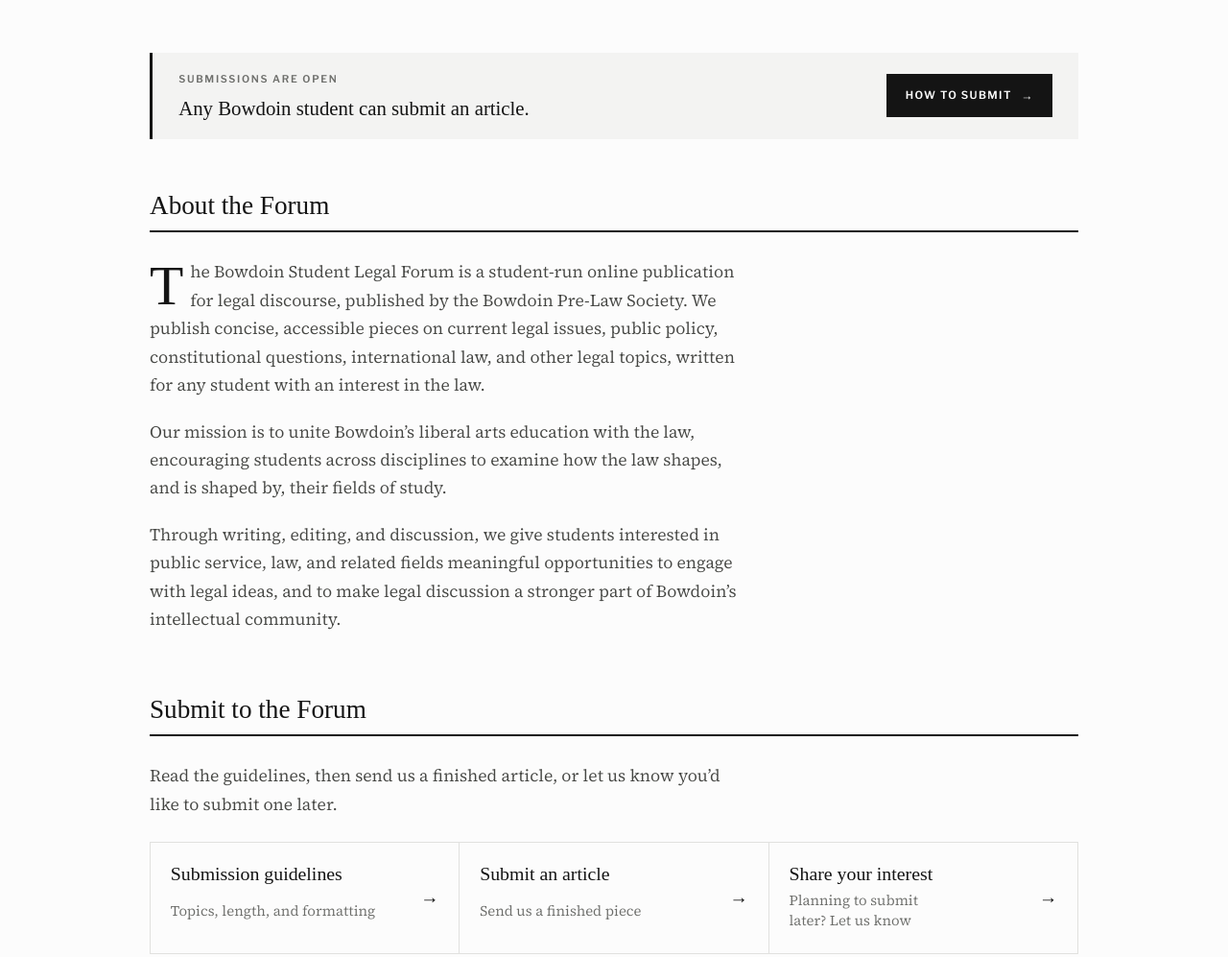
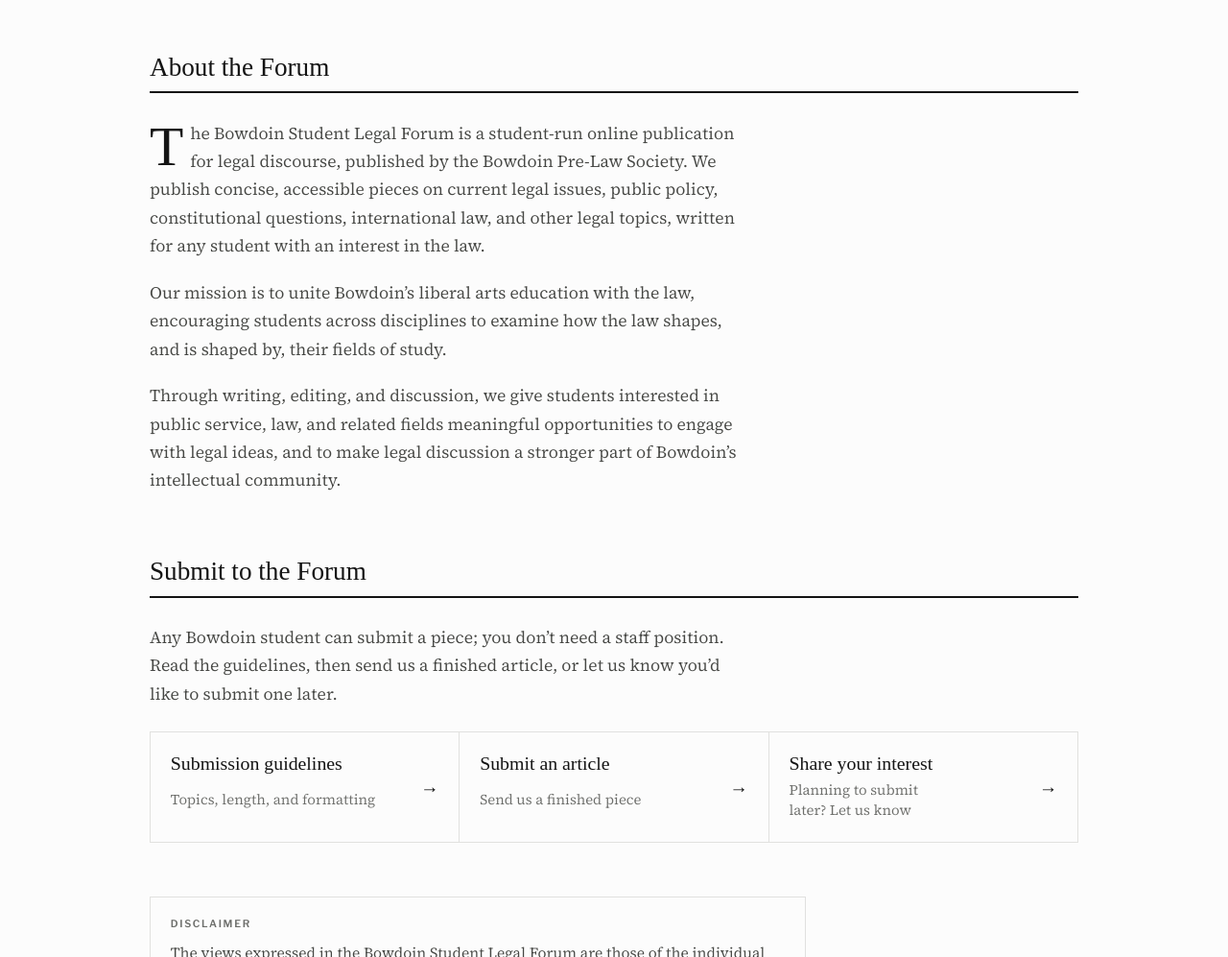
Before and after one commit to BWULAWR/website, a plain HTML site: page index.html in a window 1280 px wide. Shown: the part 339-1336 px from the top of the page at 96% size. Drawn offline with nearby package versions, Linux system fonts and the light colour scheme; a web font is replaced by a local one.

Commit message:
Add files via upload

```diff
--- a/index.html
+++ b/index.html
@@ -319,8 +319,8 @@
   .pagehead--photo .eyebrow, .pagehead--photo h1 { text-shadow: 0 1px 20px rgba(0,0,0,.5); }
 
   /* ── Open submissions (13 Nov) ───────────── */
-  /* One line, "Any Bowdoin student can submit an article.", at the top of the
-     home page and above the guidelines. Child rules carry .callout so page
+  /* One line, "Any Bowdoin student can submit an article.", above the
+     guidelines on the Submissions page. Child rules carry .callout so page
      rules like `.guide p` can't override them. */
   .callout {
     display: flex; flex-wrap: wrap; align-items: center; justify-content: space-between;
@@ -332,7 +332,6 @@
     text-transform: uppercase; color: var(--grey); margin: 0 0 .45rem; }
   .callout .callout__lead { font-family: var(--f-display); font-size: 1.3rem; line-height: 1.3; color: var(--ink);
     margin: 0; text-wrap: balance; }
-  @media (max-width: 560px) { .callout .btn { width: 100%; } }
 </style>
 <script>document.documentElement.className += " js";</script>
 </head>
@@ -356,14 +355,6 @@
     </div>
   </div>
 </header><main class="wrap body">
-  <section class="callout reveal" aria-labelledby="open-h">
-    <div class="callout__text">
-      <h2 class="callout__label" id="open-h">Submissions are open</h2>
-      <p class="callout__lead">Any Bowdoin student can submit an article.</p>
-    </div>
-    <a class="btn" href="submissions.html">How to submit<span class="arr" aria-hidden="true">→</span></a>
-  </section>
-
   <div class="sec-head"><h2>About the Forum</h2></div>
   <div class="prose reveal">
     <p class="drop">The Bowdoin Student Legal Forum is a student-run online publication for legal discourse, published by the Bowdoin Pre-Law Society. We publish concise, accessible pieces on current legal issues, public policy, constitutional questions, international law, and other legal topics, written for any student with an interest in the law.</p>
@@ -373,7 +364,7 @@
 
   <section class="write" aria-labelledby="write-h">
     <div class="sec-head"><h2 id="write-h">Submit to the Forum</h2></div>
-    <p class="write__lede reveal">Read the guidelines, then send us a finished article, or let us know you’d like to submit one later.</p>
+    <p class="write__lede reveal">Any Bowdoin student can submit a piece; you don’t need a staff position. Read the guidelines, then send us a finished article, or let us know you’d like to submit one later.</p>
     <div class="tiles reveal">
       <a class="tile" href="submissions.html"><span class="tile__title">Submission guidelines</span><span class="tile__note">Topics, length, and formatting</span><span class="arr" aria-hidden="true">→</span></a>
       <a class="tile" href="submissions.html#submit"><span class="tile__title">Submit an article</span><span class="tile__note">Send us a finished piece</span><span class="arr" aria-hidden="true">→</span></a>
```
Also changed, not shown: articles.html (+2 -3 lines), contact.html (+2 -3 lines), masthead.html (+2 -3 lines), submissions.html (+2 -3 lines).
